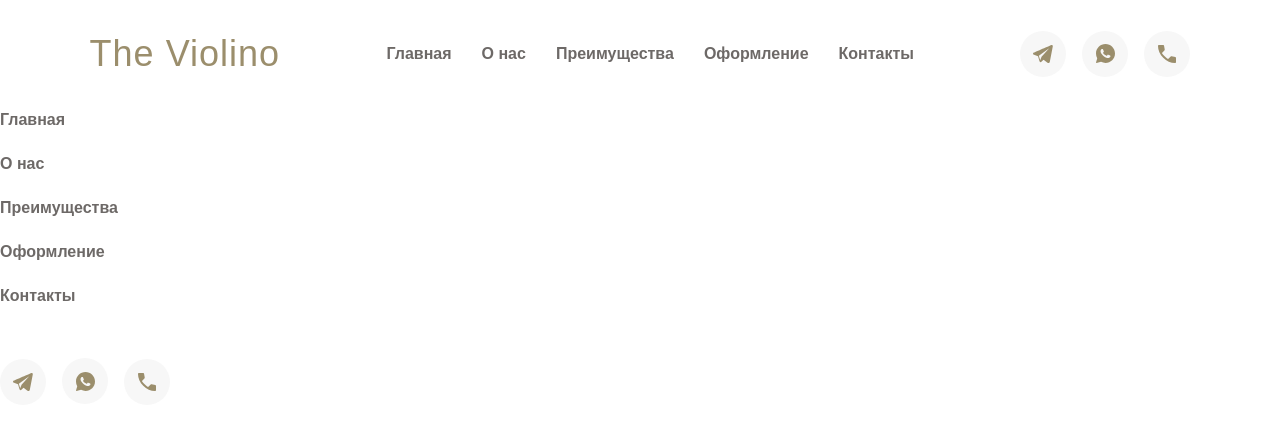
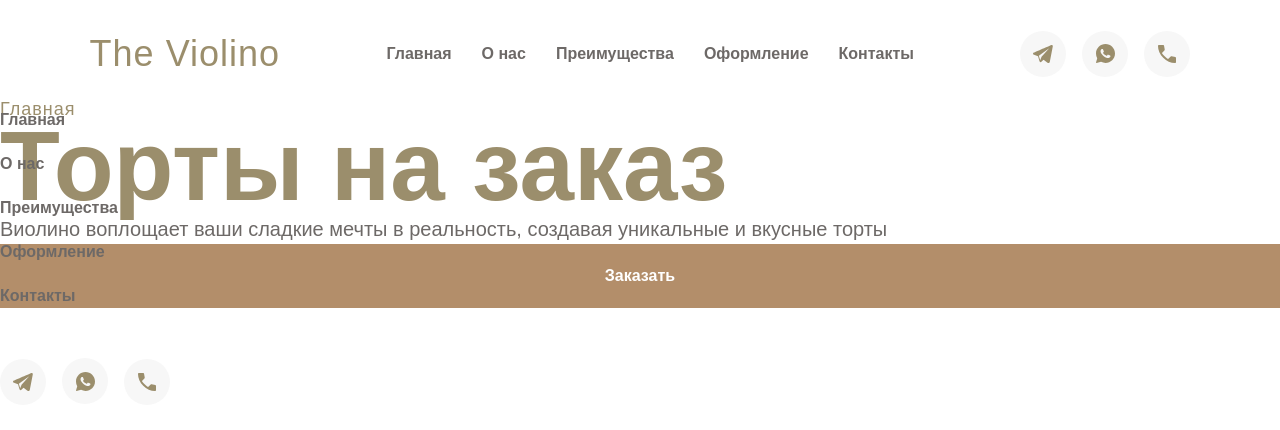
Before and after one commit to Goratsy/Violino, a React (Vite) app: page / in a window 1280 px wide. Shown: the top 430 px of the page. Built offline with nearby package versions, Linux system fonts and the light colour scheme.

Commit message:
Adding carousel

```diff
--- /dev/null
+++ b/src/components/UI/carousel/Carousel.tsx
@@ -0,0 +1,11 @@
+import { FC } from "react";
+
+const Carousel: FC = () => {
+    return (
+        <>
+
+        </>
+    );
+}
+
+export default Carousel;
--- a/src/components/componentsOfPages/user/Main/HomeSection/HomeSection.tsx
+++ b/src/components/componentsOfPages/user/Main/HomeSection/HomeSection.tsx
@@ -1,8 +1,26 @@
 import { FC } from "react";
+import Carousel from "../../../../UI/carousel/Carousel";
+import HeadingOfSection from "../../../../UI/text/HeadingOfSection";
+import H1 from "../../../../UI/text/H1";
+import Subtitle from "../../../../UI/text/Subtitle";
+import ButtonLink from "../../../../UI/button/ButtonLink";
 
 const HomeSection: FC = () => {
     return (
         <>
+            <section>
+                <div>
+                    <HeadingOfSection>Главная</HeadingOfSection>
+                    <H1>Торты на заказ</H1>
+                    <div>
+                        <Subtitle>Виолино воплощает ваши сладкие мечты в реальность, создавая уникальные и вкусные торты</Subtitle>
+                        <ButtonLink>Заказать</ButtonLink>
+                    </div>
+                </div>
+                <div>
+                    <Carousel></Carousel>
+                </div>
+            </section>
 
         </>
     );
--- a/src/pages/user/Landing.tsx
+++ b/src/pages/user/Landing.tsx
@@ -6,7 +6,7 @@ const Landing: FC = () => {
     return (
         <>
             <Header />
-            <main className="">
+            <main className="pt-[100px]">
                 <HomeSection/>
             </main>
 
```
